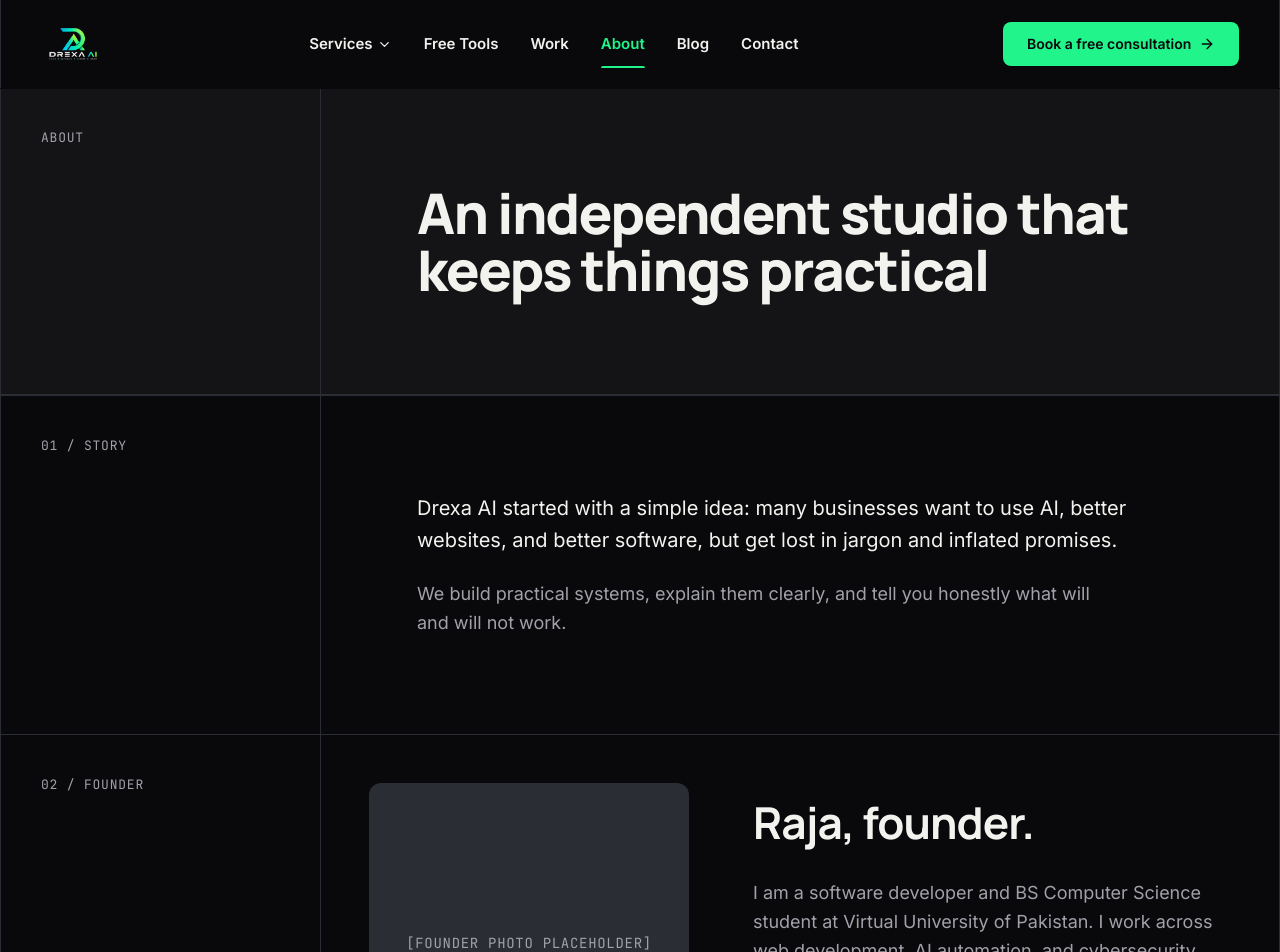
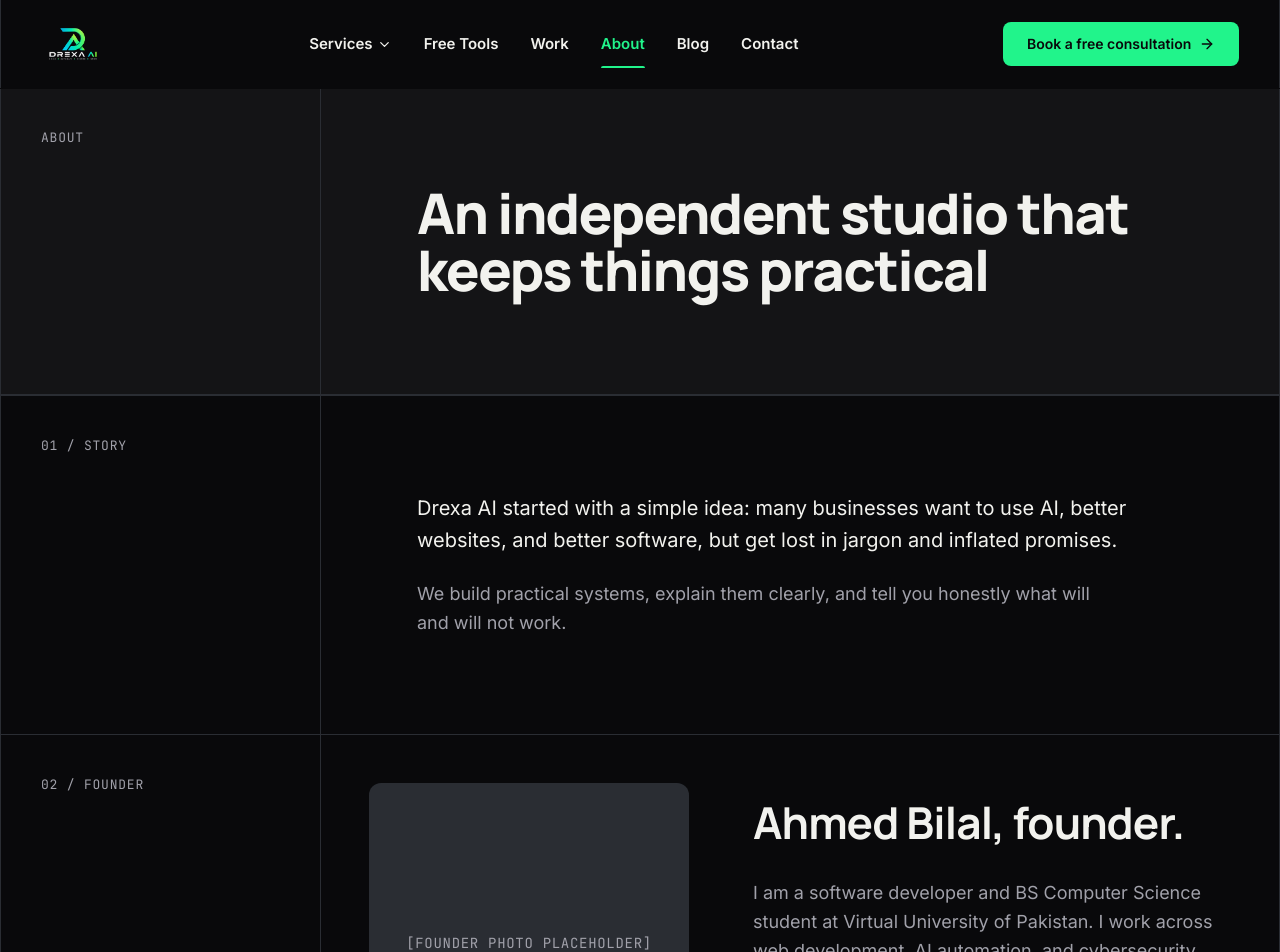
Before and after one commit to Raja468/Drexa_AI, a Next.js app: page /about in a window 1280 px wide. Shown: the top 952 px of the page. Built offline with nearby package versions, Linux system fonts and the light colour scheme.

Commit message:
fix: founder name Ahmed Bilal on About and Team pages

```diff
--- a/app/about/page.tsx
+++ b/app/about/page.tsx
@@ -65,7 +65,7 @@ export default function AboutPage() {
              </div>
           </div>
           <div className="flex-1 min-w-0">
-            <h2 className="font-display text-[28px] md:text-[44px] font-bold tracking-[-0.02em]">Raja, founder.</h2>
+            <h2 className="font-display text-[28px] md:text-[44px] font-bold tracking-[-0.02em]">Ahmed Bilal, founder.</h2>
             <p className="mt-6 max-w-[50ch] text-[18px] leading-[1.6] text-[#A1A1AA]">
               I am a software developer and BS Computer Science student at Virtual University of Pakistan. I work across web development, AI automation, and cybersecurity, and I hold certifications from Cisco, EC-Council, IBM, and Google.
             </p>
--- a/content/team.ts
+++ b/content/team.ts
@@ -23,7 +23,7 @@ export const teamPage = {
     items: [
       {
         icon: "cpu" as const,
-        name: "Raja",
+        name: "Ahmed Bilal",
         role: "Founder & Lead AI Architect",
         bio: "Leads engineering architecture and applied AI systems at Drexa. Specialized in autonomous agents, voice intelligence, and end-to-end automation pipelines.",
         specialties: ["Autonomous Agents", "LLM Pipelines", "Voice AI", "System Architecture"],
@@ -102,15 +102,15 @@ export const teamPage = {
    * [AGENT DRAFTS → OWNER APPROVES]). Everything factual is drawn from copy
    * already live on /about and /contact.
    *
-   * `portrait` — [OWNER PROVIDES] /public/team/raja.webp; the monogram below
+   * `portrait` — [OWNER PROVIDES] /public/team/ahmed-bilal.webp; the monogram below
    * renders until then (never a stock photo).
    * `certifications` — hidden until real certificates with verification URLs
    * are supplied (§2 rule 2).
    */
   founder: {
-    name: "Raja",
+    name: "Ahmed Bilal",
     role: "Founder, Drexa",
-    monogram: "R",
+    monogram: "AB",
     portrait: null as string | null,
     story: [
       "I started Drexa because most \"AI agencies\" ship demos, not products. We build agents, automation, and web software that has to survive production — ours first.",
```
